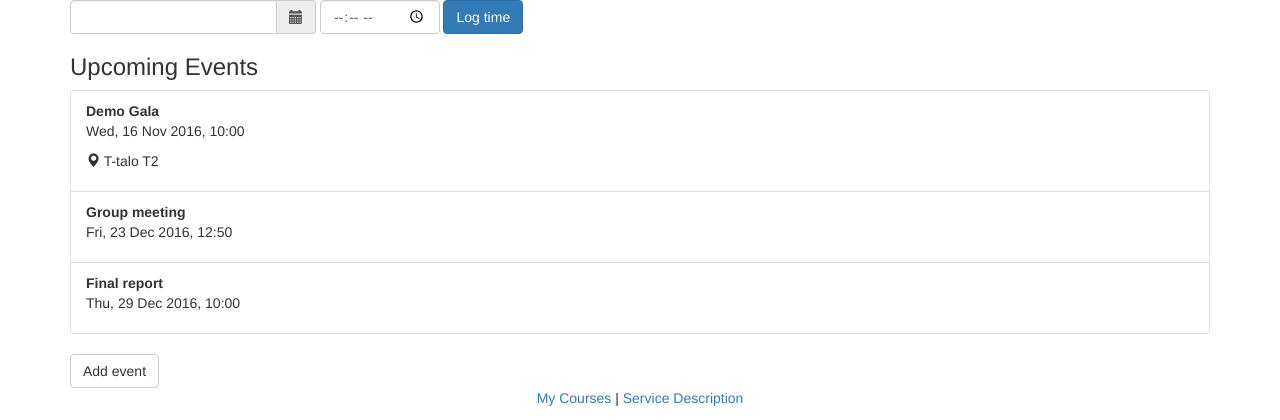
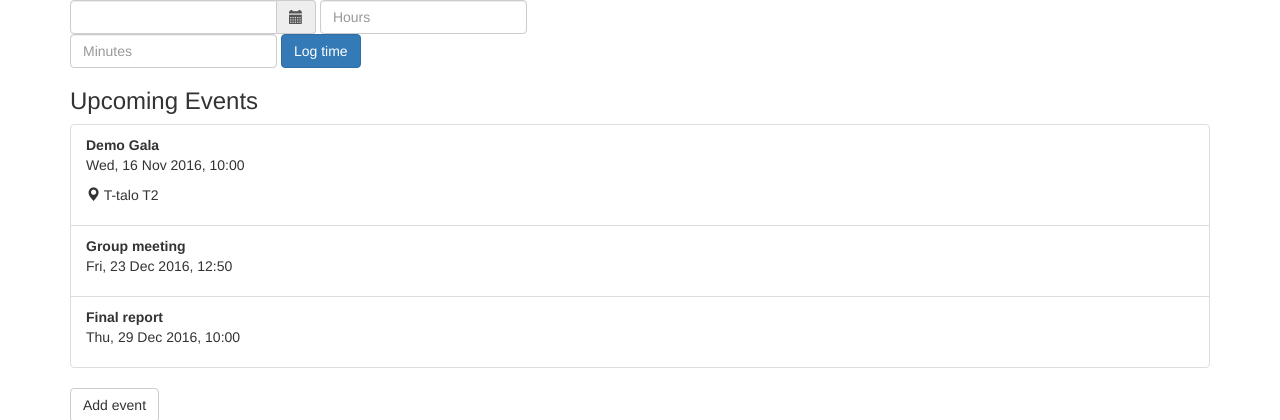
Before and after one commit to ilmaria/design_www, a Django app: a page that uses teamwork/templates/project_details.html in a window 1280 px wide. Shown: the part 832-1252 px from the top of the page. Run offline with Django 3.2, Linux system fonts and the light colour scheme; data comes from the database, SQL or seed files in the repository; parts of the project's set-up code (start-up, migrations or seed data) failed here and were passed over; some libraries are stand-ins or nearby versions.

Commit message:
time input

```diff
--- a/teamwork/templates/project_details.html
+++ b/teamwork/templates/project_details.html
@@ -100,7 +100,10 @@
           </div>
         </div>
         <div class="form-group">
-          <input type="time" class="form-control" id="inputTime" placeholder="00:00:00">
+          <input type="number" class="form-control bfh-number" id="hours" placeholder="Hours">
+        </div>
+        <div class="form-group">
+          <input type="number" class="form-control bfh-number" id="minutes" placeholder="Minutes">
         </div>
         <div class="form-group">
           <button type="submit" class="btn btn-primary" onclick="openEventCreator()">Log time</button>
```
